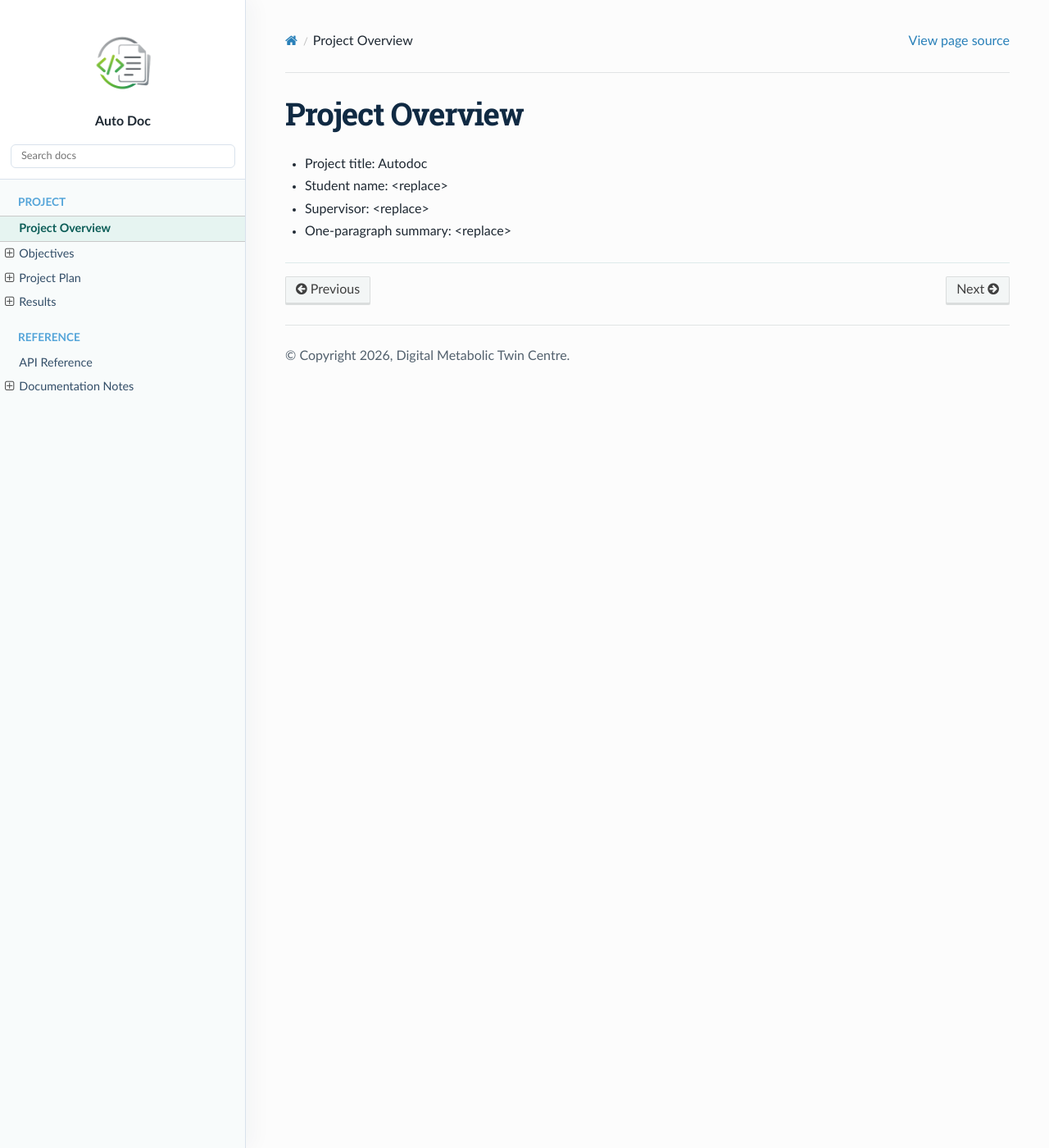
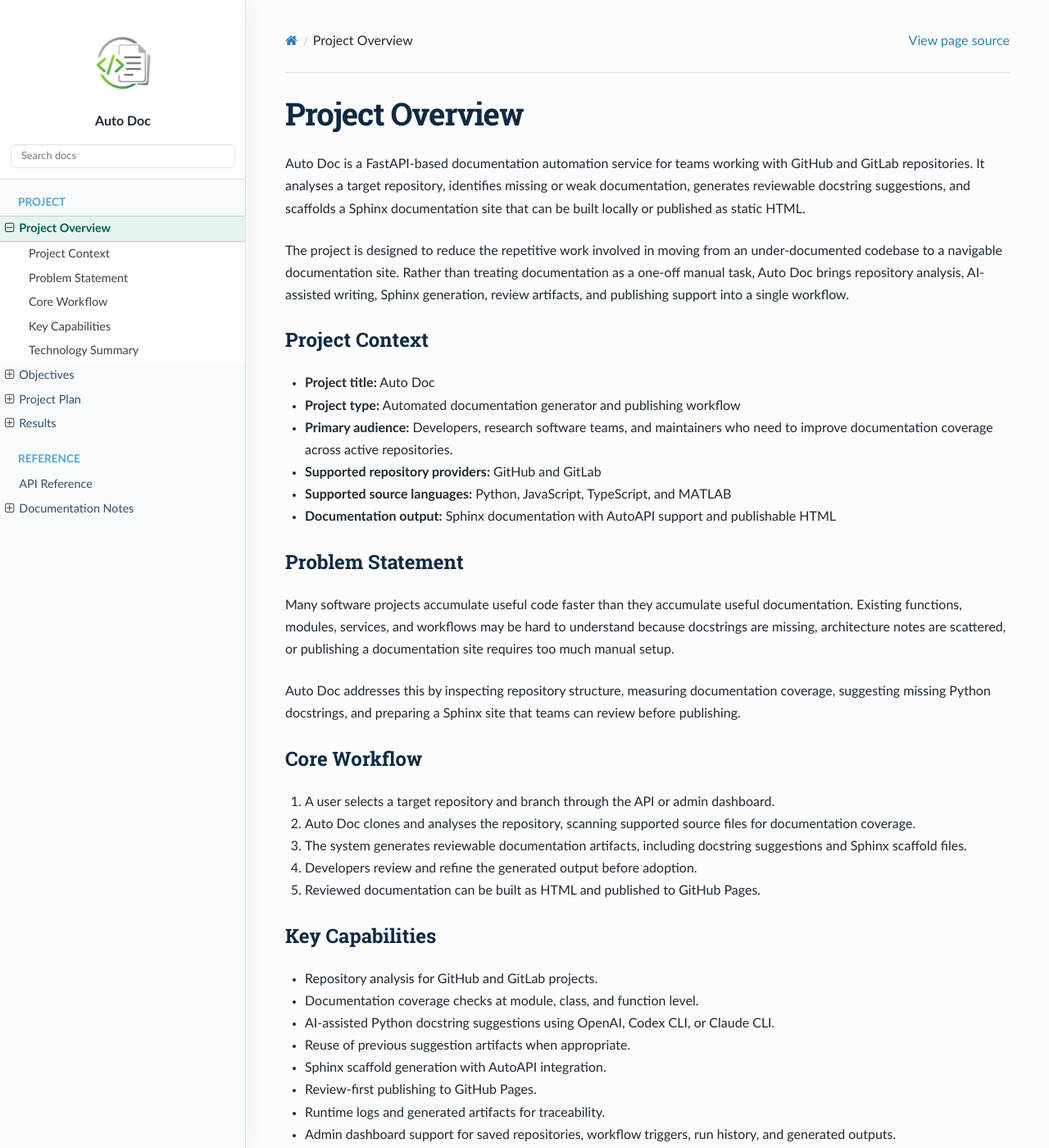
Before and after one commit to Digital-Metabolic-Twin-Centre/autodoc, a Sphinx documentation site: the page built from docs/project/overview.rst, in a window 1280 px wide and 1400 px high. Shown: the whole window at 82% size. Built offline with Sphinx 7.4.7 and the Read the Docs theme 3.1.0, drawn with Linux system fonts in a browser that asks for light colours; pages that are not in the unit, such as notebooks, are missing from menus; some of the changed text lies outside the part shown.

Commit message:
chore: update overview content

```diff
--- a/docs/project/overview.rst
+++ b/docs/project/overview.rst
@@ -1,7 +1,72 @@
 Project Overview
 ================
 
-- Project title: Autodoc
-- Student name: <replace>
-- Supervisor: <replace>
-- One-paragraph summary: <replace>
+Auto Doc is a FastAPI-based documentation automation service for teams working
+with GitHub and GitLab repositories. It analyses a target repository, identifies
+missing or weak documentation, generates reviewable docstring suggestions, and
+scaffolds a Sphinx documentation site that can be built locally or published as
+static HTML.
+
+The project is designed to reduce the repetitive work involved in moving from an
+under-documented codebase to a navigable documentation site. Rather than treating
+documentation as a one-off manual task, Auto Doc brings repository analysis,
+AI-assisted writing, Sphinx generation, review artifacts, and publishing support
+into a single workflow.
+
+Project Context
+---------------
+
+- **Project title:** Auto Doc
+- **Project type:** Automated documentation generator and publishing workflow
+- **Primary audience:** Developers, research software teams, and maintainers who
+  need to improve documentation coverage across active repositories.
+- **Supported repository providers:** GitHub and GitLab
+- **Supported source languages:** Python, JavaScript, TypeScript, and MATLAB
+- **Documentation output:** Sphinx documentation with AutoAPI support and
+  publishable HTML
+
+Problem Statement
+-----------------
+
+Many software projects accumulate useful code faster than they accumulate useful
+documentation. Existing functions, modules, services, and workflows may be hard
+to understand because docstrings are missing, architecture notes are scattered,
+or publishing a documentation site requires too much manual setup.
+
+Auto Doc addresses this by inspecting repository structure, measuring
+documentation coverage, suggesting missing Python docstrings, and preparing a
+Sphinx site that teams can review before publishing.
+
+Core Workflow
+-------------
+
+1. A user selects a target repository and branch through the API or admin
+   dashboard.
+2. Auto Doc clones and analyses the repository, scanning supported source files
+   for documentation coverage.
+3. The system generates reviewable documentation artifacts, including docstring
+   suggestions and Sphinx scaffold files.
+4. Developers review and refine the generated output before adoption.
+5. Reviewed documentation can be built as HTML and published to GitHub Pages.
+
+Key Capabilities
+----------------
+
+- Repository analysis for GitHub and GitLab projects.
+- Documentation coverage checks at module, class, and function level.
+- AI-assisted Python docstring suggestions using OpenAI, Codex CLI, or Claude
+  CLI.
+- Reuse of previous suggestion artifacts when appropriate.
+- Sphinx scaffold generation with AutoAPI integration.
+- Review-first publishing to GitHub Pages.
+- Runtime logs and generated artifacts for traceability.
+- Admin dashboard support for saved repositories, workflow triggers, run
+  history, and generated outputs.
+
+Technology Summary
+------------------
+
+Auto Doc is built with FastAPI, Sphinx, AutoAPI, Jinja2, HTMX, SQLite,
+SQLAlchemy, Docker, and ``uv``. AI-generated suggestions can be provided through
+the OpenAI API or authenticated local CLI providers such as Codex CLI and Claude
+CLI.
```
